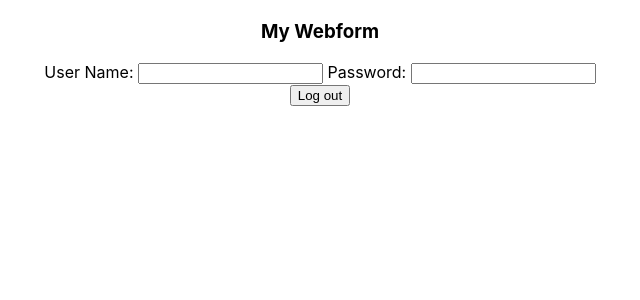
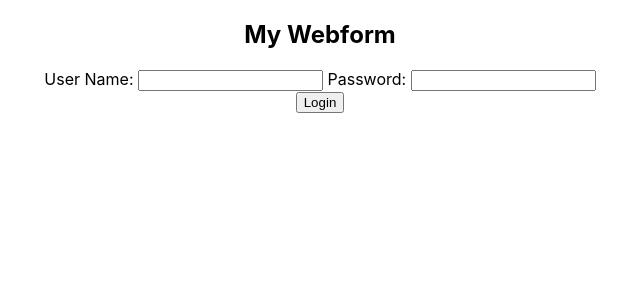
Before and after one commit to charlyee/react-assignment, a React (Create React App) app: page / in a window 1280 px wide. Shown: the top 300 px of the page, without its empty margins (320-960 px from the left). Built offline with nearby package versions, Linux system fonts and the light colour scheme.

Commit message:
code update

```diff
--- a/package.json
+++ b/package.json
@@ -10,11 +10,14 @@
     "@types/node": "^12.12.35",
     "@types/react": "^16.9.34",
     "@types/react-dom": "^16.9.6",
+    "formik": "^2.1.4",
     "react": "^16.13.1",
     "react-dom": "^16.13.1",
     "react-scripts": "3.4.1",
     "semantic-ui-react": "^0.88.2",
-    "typescript": "^3.7.5"
+    "typescript": "^3.7.5",
+    "validator": "^13.0.0",
+    "yup": "^0.28.3"
   },
   "scripts": {
     "start": "react-scripts start",
--- a/src/components/Person.tsx
+++ b/src/components/Person.tsx
@@ -15,9 +15,10 @@ export default class Person extends React.Component<IPersonProps, IPersonState>
         this.state = {
             userName: "",
             userPassword: "",
-            liked: false
+            liked: true
         }
     }
+
     updatePerson = ( event: any ) => {
         event.preventDefault();
 
@@ -31,11 +32,13 @@ export default class Person extends React.Component<IPersonProps, IPersonState>
             userNameString = '';
         else
             userNameString = userName.value;
+            console.log(userName);
 
         if ( userPassword === null )
             userPasswordString = '';
         else
             userPasswordString = userPassword.value;
+            console.log(userPassword);
 
         this.setState( {
             userName: userNameString,
@@ -56,11 +59,11 @@ export default class Person extends React.Component<IPersonProps, IPersonState>
                 <h2>{this.state.userName} {this.state.userPassword}</h2>
                 {/* <p>Welcome...</p> */}
                 <form onSubmit={this.updatePerson}>
-                    <h3>My Webform</h3>
-                    <label htmlFor="first-name">User Name: </label>
-                    <input type="text" name="user-name" placeholder={this.state.userName} />
-                    <label htmlFor="last-name"> Password: </label>
-                    <input type="text" name="user-password" placeholder={this.state.userPassword} />
+                    <h2>My Webform</h2>
+                    <label htmlFor="username">User Name: </label>
+                    <input type="text" name="user-name" defaultValue={this.state.userName} />
+                    <label htmlFor="password"> Password: </label>
+                    <input type="password" name="user-password" defaultValue={this.state.userPassword}  />
                     {/* <input type="submit" value="Apply Updates" /> */}
                 </form>
                 <button onClick={this.toggleLike}>
@@ -75,11 +78,11 @@ export default class Person extends React.Component<IPersonProps, IPersonState>
                 <h2>{this.state.userName} {this.state.userPassword}</h2>
                 {/* <p>They are {this.state.age} years old.</p> */}
                 <form onSubmit={this.updatePerson}>
-                    <h3>My Webform</h3>
-                    <label htmlFor="first-name">User Name: </label>
-                    <input type="text" name="user-name" placeholder={this.state.userName} />
-                    <label htmlFor="last-name"> Password: </label>
-                    <input type="text" name="user-password" placeholder={this.state.userPassword} />
+                    <h2>My Webform</h2>
+                    <label htmlFor="username">User Name: </label>
+                    <input type="text" name="user-name" defaultValue={this.state.userName}  />
+                    <label htmlFor="username"> Password: </label>
+                    <input type="password" name="user-password" defaultValue={this.state.userPassword}  />
                     {/* <input type="submit" value="Apply Updates" /> */}
                 </form>
                 <button onClick={this.toggleLike}>
```
Also changed, not shown: 1 other file (tests, documents, lock files or other folders).
